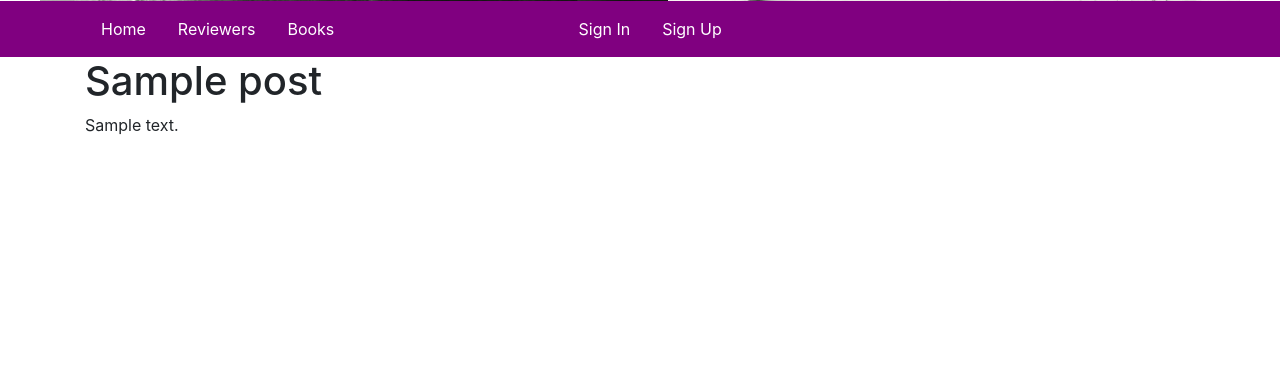
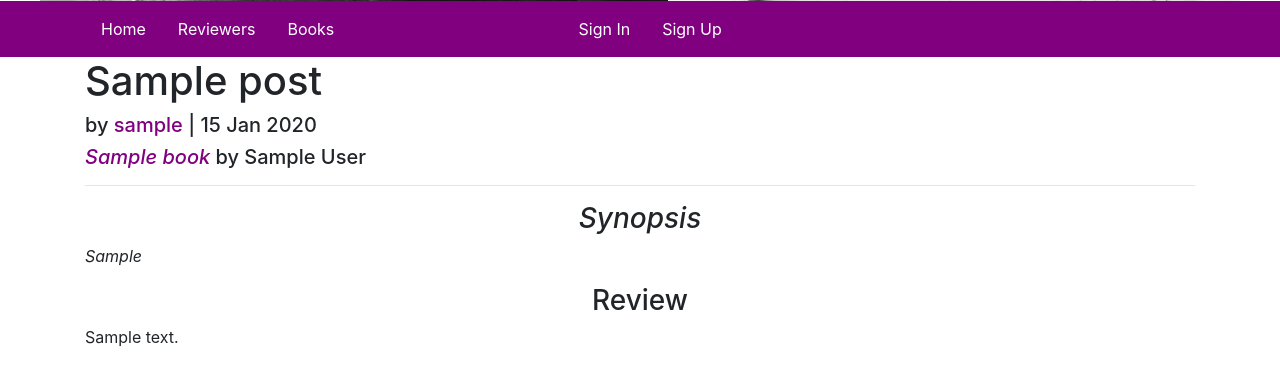
Before and after one commit to mattlefevre/book-blog, a Django app: a page that uses core/templates/posts/post_detail.html in a window 1280 px wide. Shown: the part 651-1016 px from the top of the page. Before the commit the page ends 786 px from the top, so only its background shows below. Run offline with Django 3.2, Linux system fonts and the light colour scheme; tables that the repository leaves empty hold one stand-in row (values such as "Sample post"); some libraries are stand-ins or nearby versions.

Commit message:
add synopsis to post detail_view

```diff
--- a/core/core/settings.py
+++ b/core/core/settings.py
@@ -120,7 +120,7 @@ AUTHENTICATION_BACKENDS = (
     "allauth.account.auth_backends.AuthenticationBackend",
 )
 
-LOGIN_REDIRECT_URL = "home"
+LOGIN_REDIRECT_URL = "posts:home"
 ACCOUT_LOGOUT_REDIRECT_URL = "home"
 
 SITE_ID = 1
--- /dev/null
+++ b/core/static/posts/post_detail.css
@@ -0,0 +1,44 @@
+.poster {
+    color: purple;
+}
+
+.poster:link {
+    color: purple;
+}
+.poster:hover {
+    color: purple;
+}
+
+.poster:visited {
+    color: purple;
+}
+
+.title {
+    font-style: italic;
+    color: purple;
+}
+
+.title:link {
+    color: purple;
+}
+
+.title:hover {
+    color: purple;
+}
+
+title:visited {
+    color: purple;
+}
+
+.synopsis {
+    font-style: italic;
+}
+
+.synopsisHeader {
+    font-style: italic;
+    text-align: center;
+}
+
+.reviewHeader {
+    text-align: center;
+}
--- a/core/templates/posts/post_detail.html
+++ b/core/templates/posts/post_detail.html
@@ -5,8 +5,28 @@
 <title>{{ post.post_title|truncatechars:20 }}</title>
 {% endblock title %}
 
+{% block stylesheet %}
+<link rel="stylesheet" href="{% static 'posts/post_detail.css' %}">
+{% endblock stylesheet %}
+
 {% block content %}
 <h1>{{post.post_title}}</h1>
+<h5>by <a class="poster" href="{% url 'users:individual_reviewer' post.poster.pk post.poster.username %}">{{ post.poster.username }}</a> | <time>{{ post.publish_at|date:"d M Y" }}</time></h5>
+
+{% if post.book %}
+    <h5><span class="title">{{post.book.title}}</span> by {{ post.book.author}}</h5>
+    <hr>
+    {% if post.book.synopsis %}
+    <div>
+    <h3 class="synopsisHeader">Synopsis</h3>
+    <p class="synopsis">{{ post.book.synopsis }}</p>
+    </div>
+
+    <h3 class="reviewHeader">Review</h3>
+    {% endif %}
+{% else %}
+<hr>
+{% endif %}
 <p>{{ post.post_contents }}</p>
 <!-- NOTE: Need to add image here, based on post.rating -->
 {% endblock content %}
--- a/core/templates/posts/post_list.html
+++ b/core/templates/posts/post_list.html
@@ -18,5 +18,7 @@
             <time>{{ post.publish_at|date:"d M Y" }}</time>
         </div>
         <p>{{ post.post_contents|truncatechars:200 }}</p>
+        <a class="title" href="{% url 'posts:review' post.poster post.slug %}">Read More.</a>
+        <hr>
     {% endfor %}
 {% endblock content %}
--- a/core/templates/users/reviewer_detail.html
+++ b/core/templates/users/reviewer_detail.html
@@ -16,9 +16,9 @@
     <h1>{{ poster.username}}'s Posts</h1>
     {% endif %}
     {% for post in poster.post_set.all %}
-    <div><a class="reviewer" href="{% url 'posts:review' poster.username post.slug %}">{{ post.post_title }}</a>:
+    <div><a class="reviewer" href="{% url 'posts:review' poster.username post.slug %}">{{ post.post_title }}</a>
         {% if post.book %}
-        <span class="bookTitle">{{post.book.title}}</span> by {{post.book.author}}
+        : <span class="bookTitle">{{post.book.title}}</span> by {{post.book.author}}
         {% endif %}
     </div>
     {% endfor %}
```
